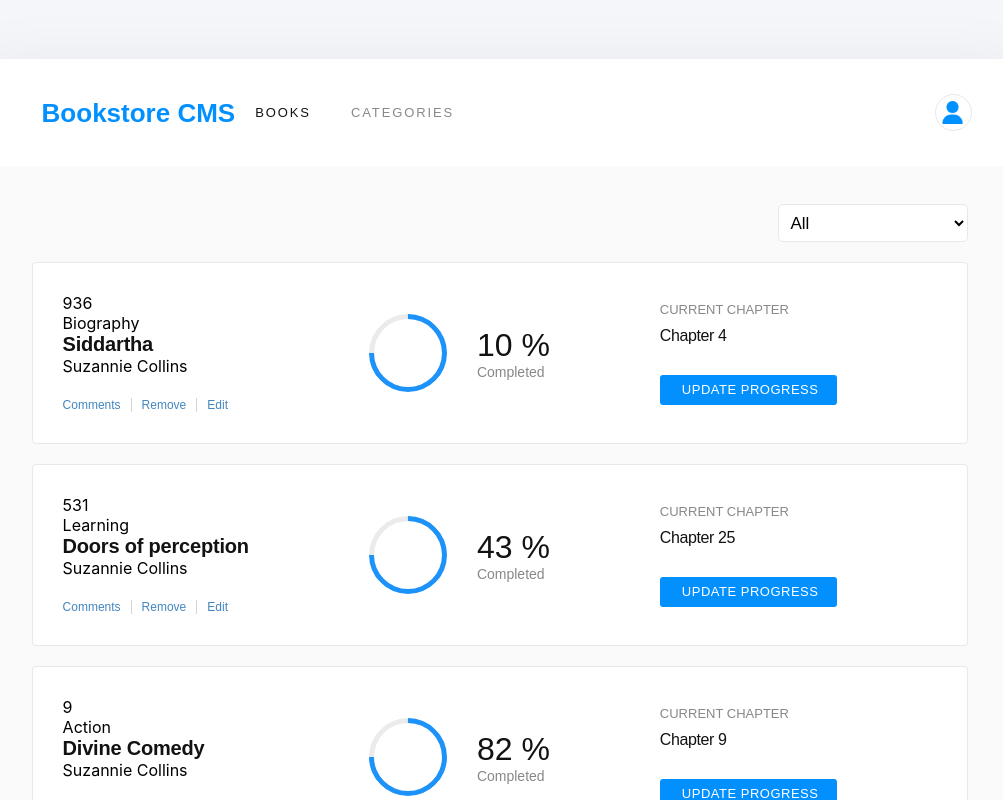
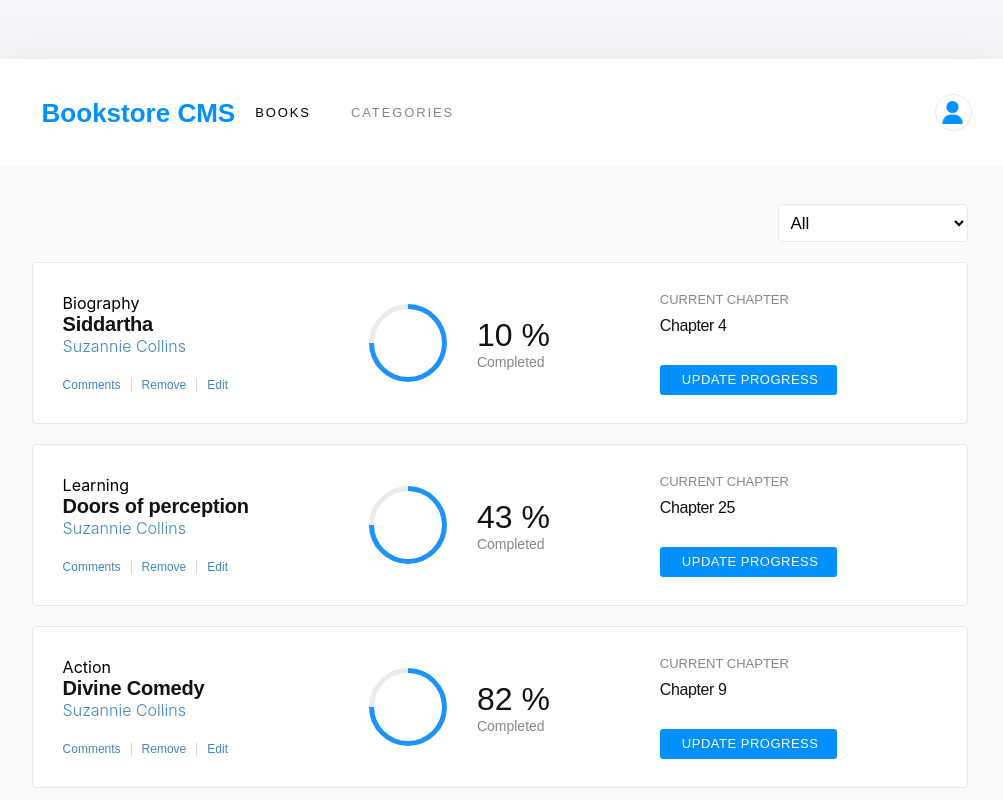
Before and after one commit to happiguru/React-BookStore, a React (Create React App) app: page / in a window 1280 px wide. Shown: the top 800 px of the page, without its empty margins (176-1179 px from the left). Built offline with nearby package versions, Linux system fonts and the light colour scheme.

Commit message:
Remove duplicate css styles

```diff
--- a/src/components/Book.css
+++ b/src/components/Book.css
@@ -5,8 +5,12 @@
   border-radius: 4px;
   border: solid 1px #e8e8e8;
   padding: 30px;
-  height: 120px;
+  height: 100px;
   margin-bottom: 20px;
+}
+
+.list-text {
+  color: #121212;
 }
 
 .book-container:last-child {
@@ -24,31 +28,19 @@
   font-family: sans-serif;
   font-size: 14px;
   font-weight: bold;
-  font-stretch: normal;
-  font-style: normal;
-  line-height: normal;
   letter-spacing: normal;
-  color: #121212;
 }
 
 .title {
   font-family: sans-serif;
   font-size: 20px;
   font-weight: bold;
-  font-stretch: normal;
-  font-style: normal;
-  line-height: normal;
   letter-spacing: -0.2px;
-  color: #121212;
 }
 
 .author {
-  font-size: 18px;
+  font-size: 16px;
   font-weight: 300;
-  font-stretch: normal;
-  font-style: normal;
-  line-height: normal;
-  letter-spacing: normal;
   color: #4386bf;
 }
 
@@ -123,11 +115,7 @@
   font-family: sans-serif;
   font-size: 32px;
   font-weight: normal;
-  font-stretch: normal;
-  font-style: normal;
-  line-height: normal;
   letter-spacing: normal;
-  color: #121212;
 }
 
 .faded-text {
@@ -135,11 +123,6 @@
   font-family: sans-serif;
   font-size: 14px;
   font-weight: normal;
-  font-stretch: normal;
-  font-style: normal;
-  line-height: normal;
-  letter-spacing: normal;
-  color: #121212;
 }
 
 .update {
@@ -154,24 +137,16 @@
   font-family: sans-serif;
   font-size: 13px;
   font-weight: 300;
-  font-stretch: normal;
-  font-style: normal;
-  line-height: normal;
   letter-spacing: normal;
   margin-bottom: 10px;
-  color: #121212;
 }
 
 .update .chapter {
   font-family: sans-serif;
   font-size: 16px;
   font-weight: 300;
-  font-stretch: normal;
   margin-bottom: 30px;
-  font-style: normal;
-  line-height: normal;
   letter-spacing: -0.4px;
-  color: #121212;
 }
 
 @media (max-width: 1200px) {
--- a/src/components/Book.js
+++ b/src/components/Book.js
@@ -8,10 +8,9 @@ const Book = ({
   <div className="book-container">
     <div className="book-details">
       <div>
-        <div>{bookId}</div>
         <div>{category}</div>
-        <div className="title">{title}</div>
-        <div>Suzannie Collins</div>
+        <div className="title list-text general">{title}</div>
+        <div className="author list-text">Suzannie Collins</div>
       </div>
       <div className="actions">
         <button type="button">Comments</button>
@@ -35,15 +34,15 @@ const Book = ({
       <div className="complete">
         <div className="circle" />
         <div className="complete-value">
-          <span className="percent">
+          <span className="percent general list-text">
             {`${Math.floor(Math.random() * 100)} %`}
           </span>
-          <span className="faded-text">Completed</span>
+          <span className="faded-text general list-text">Completed</span>
         </div>
       </div>
       <div className="update">
-        <span className="title">CURRENT CHAPTER</span>
-        <span className="chapter">{`Chapter ${Math.floor(Math.random() * 34 + 1)}`}</span>
+        <span className="title general list-text">CURRENT CHAPTER</span>
+        <span className="chapter general list-text">{`Chapter ${Math.floor(Math.random() * 34 + 1)}`}</span>
         <button type="button">UPDATE PROGRESS</button>
       </div>
     </div>
--- a/src/components/Header.css
+++ b/src/components/Header.css
@@ -16,13 +16,9 @@
 
 .header__link {
   font-family: sans-serif, Montserrat;
-  font-stretch: normal;
-  font-style: normal;
-  line-height: normal;
   cursor: pointer;
   font-weight: normal;
   letter-spacing: 1.9px;
-  color: #121212;
   font-size: 13px;
   height: 16px;
   margin: 20px;
--- a/src/components/Header.js
+++ b/src/components/Header.js
@@ -5,13 +5,13 @@ function Header() {
   return (
     <div className="header-container">
       <ul className="header">
-        <li className="header__logo header__link">
+        <li className="header__logo header__link general">
           Bookstore CMS
         </li>
-        <li className="header__book_link header__link">
+        <li className="header__book_link header__link general">
           BOOKS
         </li>
-        <li className="header__link">
+        <li className="header__link list-text general">
           CATEGORIES
         </li>
       </ul>
--- a/src/index.css
+++ b/src/index.css
@@ -25,3 +25,9 @@ code {
     'Courier New',
     monospace;
 }
+
+.general {
+  font-stretch: normal;
+  font-style: normal;
+  line-height: normal;
+}
```
